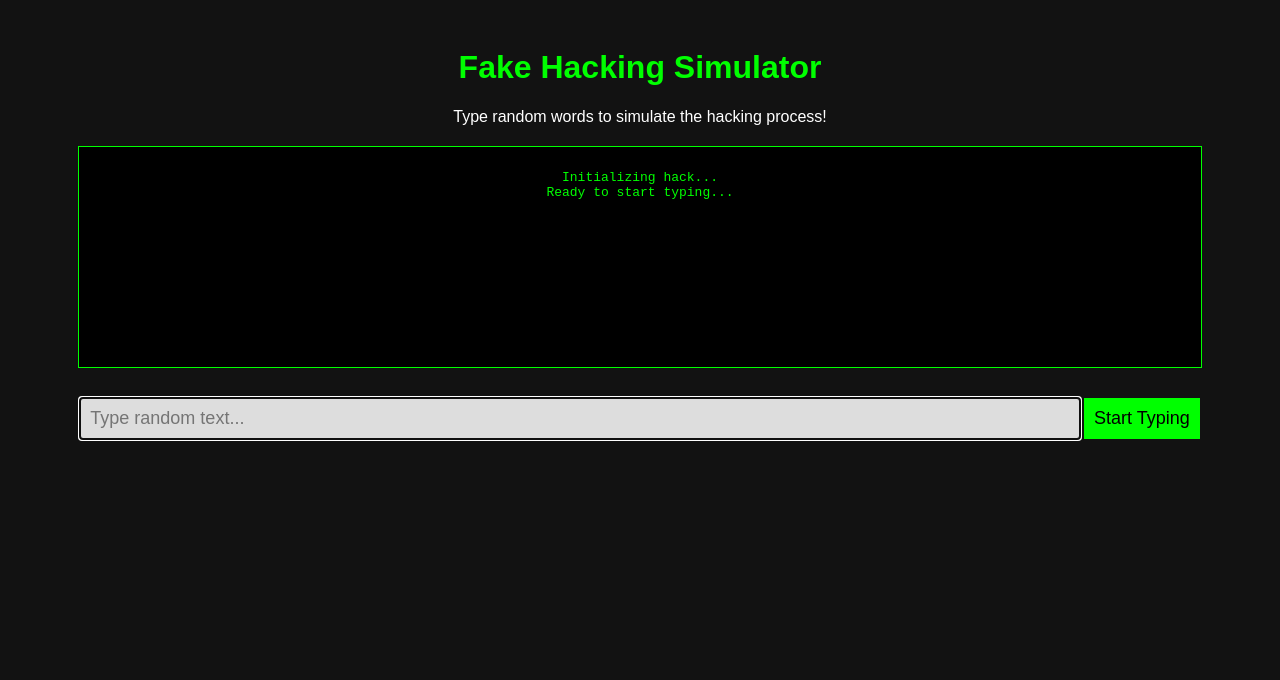
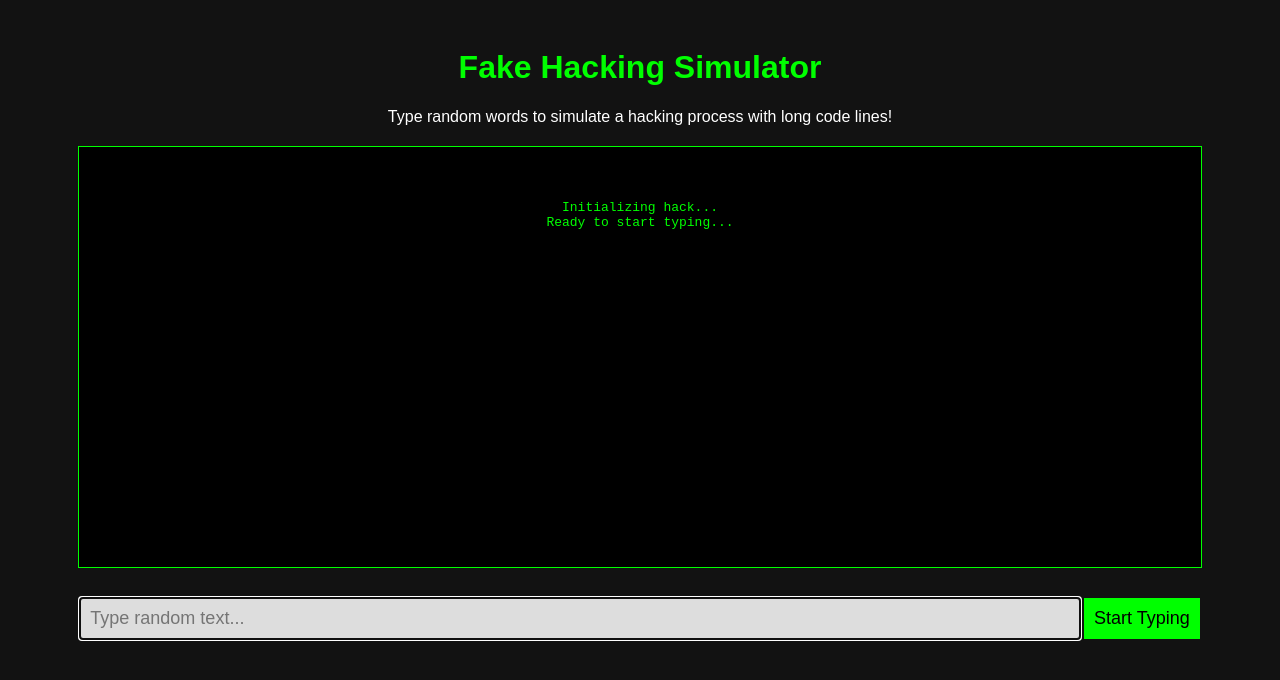
Before and after one commit to shahidugfdgrsh/Fake-Hacking, a plain HTML site: page index.html in a window 1280 px wide. Both pictures are taken after a click on the button "Start Typing". Drawn offline with Linux system fonts and the light colour scheme.

Commit message:
Update index.html

```diff
--- a/index.html
+++ b/index.html
@@ -3,7 +3,7 @@
 <head>
     <meta charset="UTF-8">
     <meta name="viewport" content="width=device-width, initial-scale=1.0">
-    <title>Hacking Simulator</title>
+    <title>Fake Hacking Simulator</title>
     <style>
         body {
             font-family: Arial, sans-serif;
@@ -20,9 +20,10 @@
             padding: 10px;
             width: 90%;
             margin: 20px auto;
-            height: 200px;
+            height: 400px;
             border: 1px solid #00ff00;
             overflow-y: auto;
+            white-space: pre-wrap;
         }
 
         input[type="text"] {
@@ -56,7 +57,7 @@
 <body>
 
     <h1>Fake Hacking Simulator</h1>
-    <p>Type random words to simulate the hacking process!</p>
+    <p>Type random words to simulate a hacking process with long code lines!</p>
 
     <div class="terminal" id="terminal">
         <p id="terminalOutput">Initializing hack...</p>
@@ -67,34 +68,47 @@
     <script>
         let terminalOutput = document.getElementById("terminalOutput");
         let userInput = document.getElementById("userInput");
-        let charCount = 0;
-        const maxChars = 100;
+        let wordCount = 0;
+        const maxWords = 200; // Increased to 200 words
 
-        // Function to simulate hacking output
-        function simulateHackingCode(inputChar) {
-            const hackLine = `Hacking code: ${inputChar}`;
-            terminalOutput.innerText += `\n${hackLine}`;
-            terminalOutput.scrollTop = terminalOutput.scrollHeight; // Scroll to the bottom of the terminal
+        const hackingCodeLines = [
+            "Connecting to target system... \nScanning open ports... \nFirewall detected... \nLaunching brute force attack... \nDecrypting security tokens...",
+            "Bypassing network firewall... \nInjecting malicious script... \nDecrypting 256-bit AES encryption... \nAccessing secured database... \nExtracting user credentials...",
+            "Activating root access... \nOverriding security logs... \nDeploying backdoor connection... \nModifying system registry files... \nCompiling malicious payload...",
+            "Connecting to game server... \nSpoofing user session... \nInjecting administrator commands... \nAccessing premium features... \nUnlocking hidden game files...",
+            "Reversing security protocols... \nGenerating fake authentication tokens... \nEncrypting data streams... \nSimulating high-level penetration test...",
+            "Establishing secure connection... \nAccess granted... \nInjecting exploit... \nCompromising firewall defenses... \nRetrieving sensitive information...",
+            "Executing Python exploit... \nInitializing SQL injection... \nDumping server database contents... \nCloning repository files... \nGaining unauthorized access...",
+            "Bypassing two-factor authentication... \nDecrypting session cookies... \nModifying system time logs... \nInjecting remote access trojan...",
+            "Compiling exploit module... \nAccessing hidden directories... \nBypassing admin verification... \nInjecting SSH key for remote access...",
+            "Running custom script... \nGenerating fake user IDs... \nExploiting system vulnerabilities... \nSimulating cyber attack on target machine...",
+            "Accessing deep web network... \nDeploying network sniffer... \nExtracting encrypted messages... \nDecrypting secret communications...",
+            "Simulating server overload attack... \nGenerating fake security credentials... \nModifying access privileges... \nExecuting remote shutdown command..."
+        ];
+
+        // Function to simulate hacking process
+        function simulateHackingCode() {
+            const randomCode = hackingCodeLines[Math.floor(Math.random() * hackingCodeLines.length)];
+            terminalOutput.innerText += `\n${randomCode}`;
+            terminalOutput.scrollTop = terminalOutput.scrollHeight; // Scroll to bottom
         }
 
         // Function to randomly show success or failure after enough typing
         function showResult() {
-            if (charCount >= maxChars) {
-                const result = Math.random() > 0.5 ? "Success! Hack completed." : "Failure! Hack failed.";
+            if (wordCount >= maxWords) {
+                const result = Math.random() > 0.5 ? "Success! Hack completed successfully." : "Failure! Hack failed. Try again.";
                 terminalOutput.innerText += `\n\n${result}`;
-                userInput.disabled = true; // Disable the input field after 100 characters
+                userInput.disabled = true; // Disable input after 200 words
             }
         }
 
         // Event listener for input
         userInput.addEventListener("input", function() {
             const typedText = userInput.value;
-            const lastChar = typedText.slice(-1);
-
-            // Only simulate the typing if it's a non-empty character
-            if (lastChar && charCount < maxChars) {
-                simulateHackingCode(lastChar); // Simulate typing the character in the terminal
-                charCount++;
+            if (typedText.endsWith(" ")) {
+                wordCount++; // Count words
+                simulateHackingCode();
+                userInput.value = ""; // Clear input so words are not visible
                 showResult();
             }
         });
@@ -104,12 +118,12 @@
         startButton.innerText = "Start Typing";
         startButton.addEventListener("click", function() {
             terminalOutput.innerText = "Initializing hack...\nReady to start typing...";
-            userInput.disabled = false; // Enable the input field
-            userInput.focus(); // Focus on the input field for easier typing
+            userInput.disabled = false;
+            userInput.focus();
         });
         document.body.appendChild(startButton);
 
     </script>
 
 </body>
-    </html>
+</html>
```
